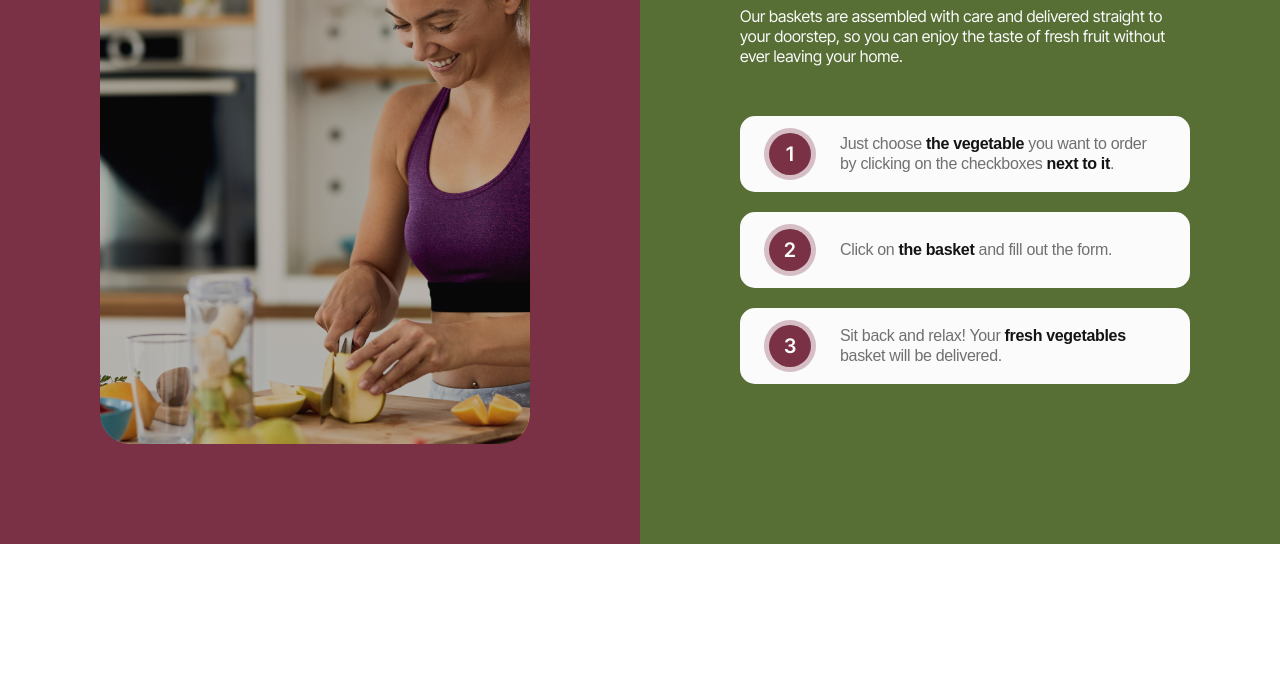
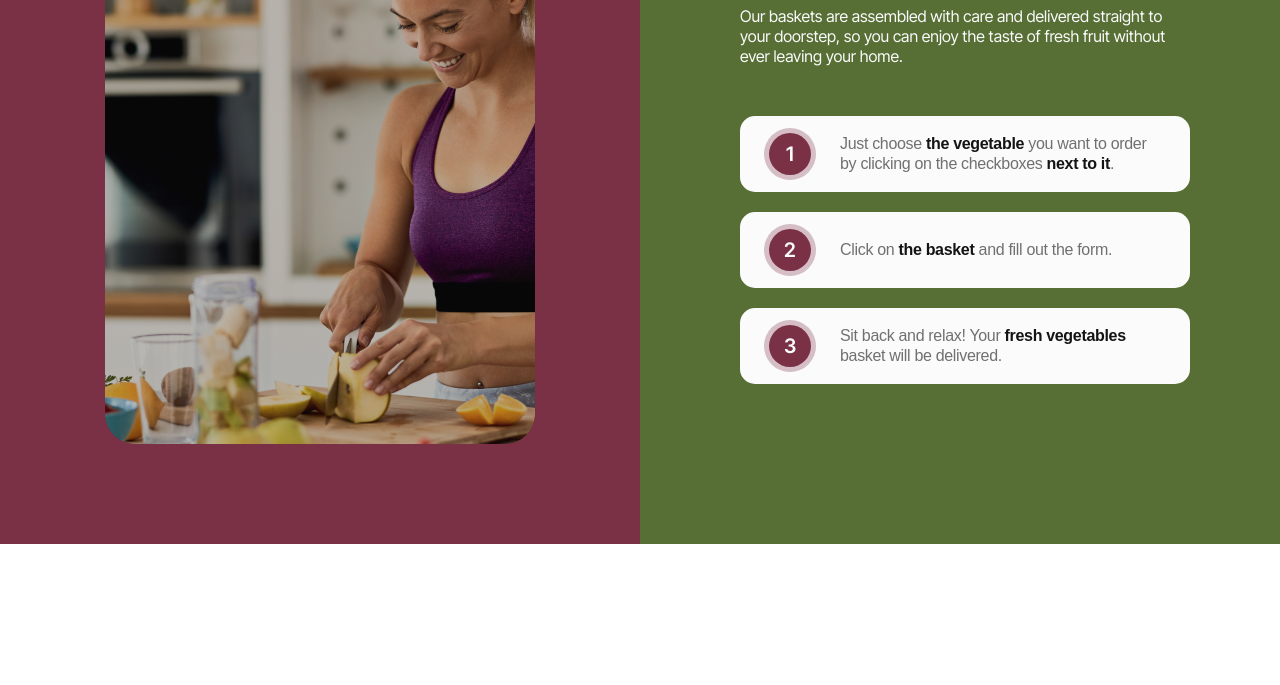
Before and after one commit to compotelover/legendary-waddle, a website built with Vite: page src/index.html in a window 1280 px wide. Shown: the part 515-1200 px from the top of the page. Built offline with nearby package versions, Linux system fonts and the light colour scheme.

Commit message:
Fixes
Fixed img wrapper
fixed image position
fixed content width on the right side

```diff
--- a/src/css/howitworks.css
+++ b/src/css/howitworks.css
@@ -19,22 +19,26 @@
 
 .customer-img {
   border-radius: 30px;
+  /* margin: 0 auto; */
 }
 
 .img-wrap {
   position: relative;
+  display: flex;
+  justify-content: center;
 }
 
 .img-wrap::after {
   content: '';
-  display: block;
   position: absolute;
-  width: 335px;
-  height: 450px;
-  border-radius: 32px;
+  width: 100%;
+  height: 100%;
+  z-index: 2;
+  border-radius: 30px;
   background-color: rgba(20, 20, 20, 0.3);
   top: 0;
-  left: 0;
+  /* left: 0; */
+  float: left;
 }
 
 .how-it-works-steps {
@@ -167,12 +171,14 @@
   .steps-header {
     font-size: 32px;
     margin-bottom: 25px;
+    width: 450px;
   }
 
   .steps-descr {
     font-size: 16px;
     line-height: 125%;
     margin-bottom: 50px;
+    width: 450px;
   }
 
   .step-list-item-descr {
```
